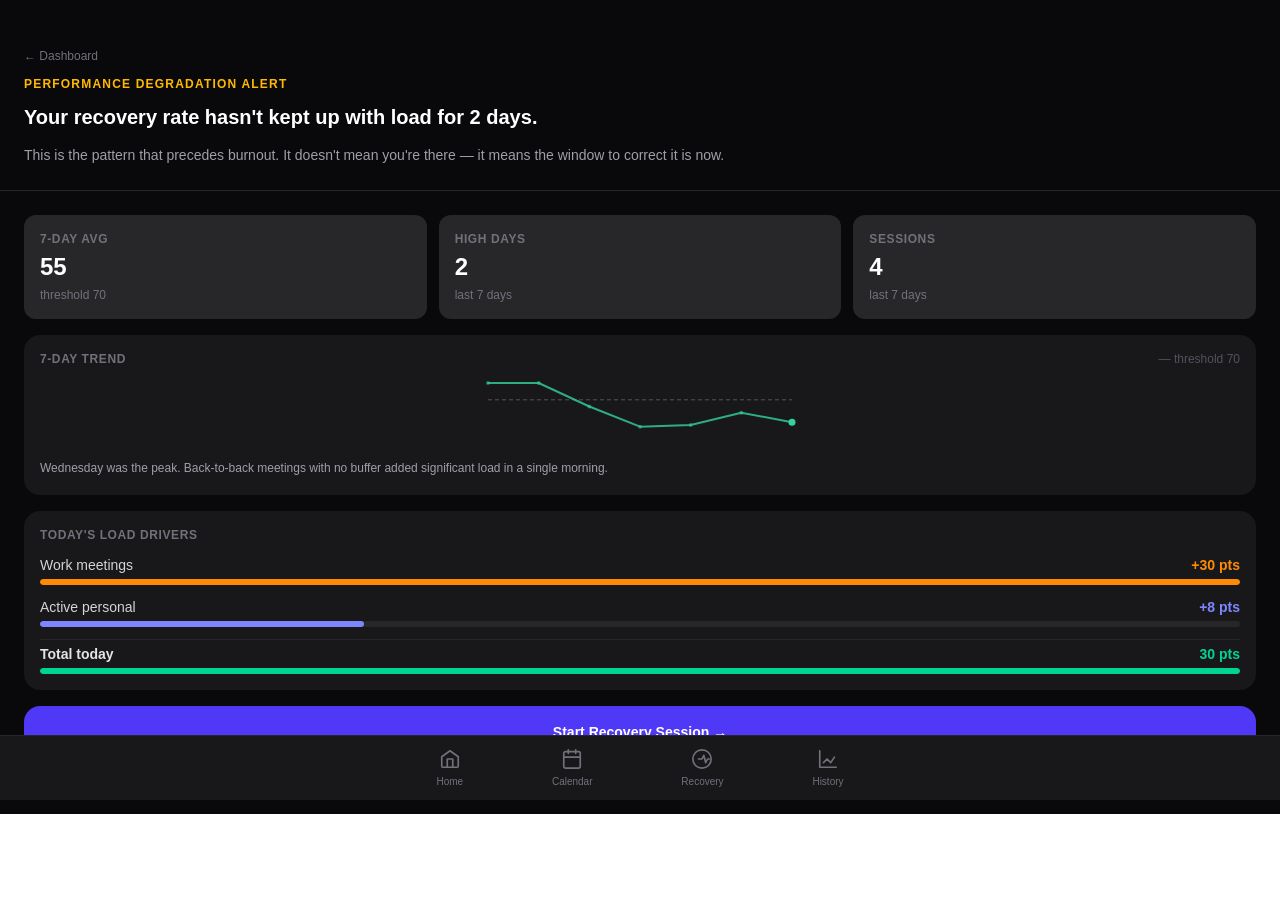
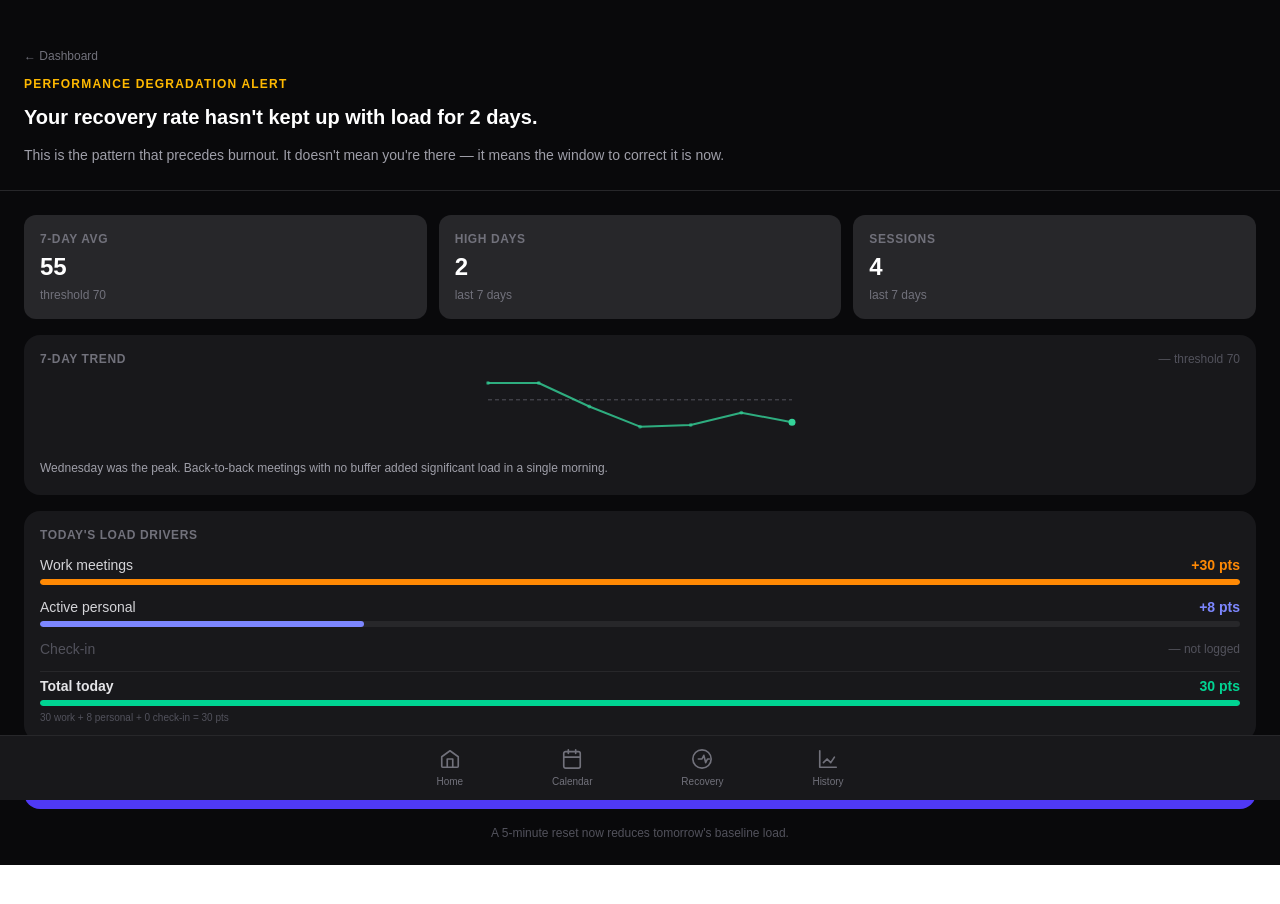
Before and after one commit to stephenkpowell-ops/strata-poc, a Next.js app: page /burnout in a window 1280 px wide. Shown: the top 904 px of the page. Before the commit the page ends 878 px from the top, so only its background shows below. Built offline with nearby package versions, Linux system fonts and the light colour scheme.

Commit message:
fix duplicate calendarPtsToday declaration on burnout page

```diff
--- a/src/app/burnout/page.tsx
+++ b/src/app/burnout/page.tsx
@@ -65,10 +65,16 @@ function MetricCard({
 const BURNOUT_THRESHOLD = 70;
 
 export default function BurnoutPage() {
-  const { scores, completedSessions, dailyResult } = useStrata();
+  const { scores, completedSessions, checkInValue, dailyResult } = useStrata();
 
-  const latest      = scores[scores.length - 1];
-  const todayTotal  = latest?.totalScore ?? 0;
+  const latest              = scores[scores.length - 1];
+  const calendarPtsToday    = latest?.calendarPts ?? 0;
+  // Check-in contribution under the half-weight model
+  // calendarPts=0 → full check-in; calendarPts>0 → half check-in
+  const checkInContribution = calendarPtsToday === 0
+    ? checkInValue
+    : Math.round(checkInValue * 0.5);
+  const todayTotal          = Math.min(100, calendarPtsToday + checkInContribution);
   const last7       = scores.slice(-7);
   const last7Totals = last7.map(s => s.totalScore);
   const rollingAvg  = latest?.rollingAvg7d ?? 0;
@@ -77,9 +83,6 @@ export default function BurnoutPage() {
     scores.map(s => s.totalScore),
     BURNOUT_THRESHOLD
   );
-
-  // Today's calendar pts (March 25)
-  const calendarPtsToday = latest?.calendarPts ?? 0;
 
   // dailyResult is now scoped to today's events only (see store.tsx)
   // so topDrivers correctly reflects March 25 load breakdown
@@ -96,7 +99,7 @@ export default function BurnoutPage() {
     : 'Wednesday';
 
   // Load driver bar widths — max across all three drivers
-  const maxDriver = Math.max(workPts, personalPts, todayTotal, 1);
+  const maxDriver = Math.max(workPts, personalPts, checkInContribution, todayTotal, 1);
 
   return (
     <div className="flex flex-col min-h-screen bg-zinc-950 text-white">
@@ -201,6 +204,33 @@ export default function BurnoutPage() {
               </div>
             )}
 
+            {/* Check-in contribution */}
+            {checkInContribution > 0 && (
+              <div className="flex flex-col gap-1">
+                <div className="flex items-center justify-between">
+                  <span className="text-sm text-zinc-300">
+                    Check-in
+                    <span className="text-zinc-600 text-xs ml-1.5">(×0.5 weight)</span>
+                  </span>
+                  <span className="text-sm font-semibold text-indigo-400">
+                    +{checkInContribution} pts
+                  </span>
+                </div>
+                <div className="h-1.5 w-full bg-zinc-800 rounded-full overflow-hidden">
+                  <div
+                    className="h-full bg-indigo-400 rounded-full"
+                    style={{ width: `${Math.round((checkInContribution / maxDriver) * 100)}%` }}
+                  />
+                </div>
+              </div>
+            )}
+            {checkInContribution === 0 && (
+              <div className="flex items-center justify-between">
+                <span className="text-sm text-zinc-600">Check-in</span>
+                <span className="text-xs text-zinc-600">— not logged</span>
+              </div>
+            )}
+
             {/* Total stress for today */}
             <div className="flex flex-col gap-1 pt-1 border-t border-zinc-800">
               <div className="flex items-center justify-between">
@@ -221,6 +251,9 @@ export default function BurnoutPage() {
                   style={{ width: `${Math.round((todayTotal / maxDriver) * 100)}%` }}
                 />
               </div>
+              <p className="text-[10px] text-zinc-600">
+                {workPts} work + {personalPts} personal + {checkInContribution} check-in = {todayTotal} pts
+              </p>
             </div>
 
           </div>
```
